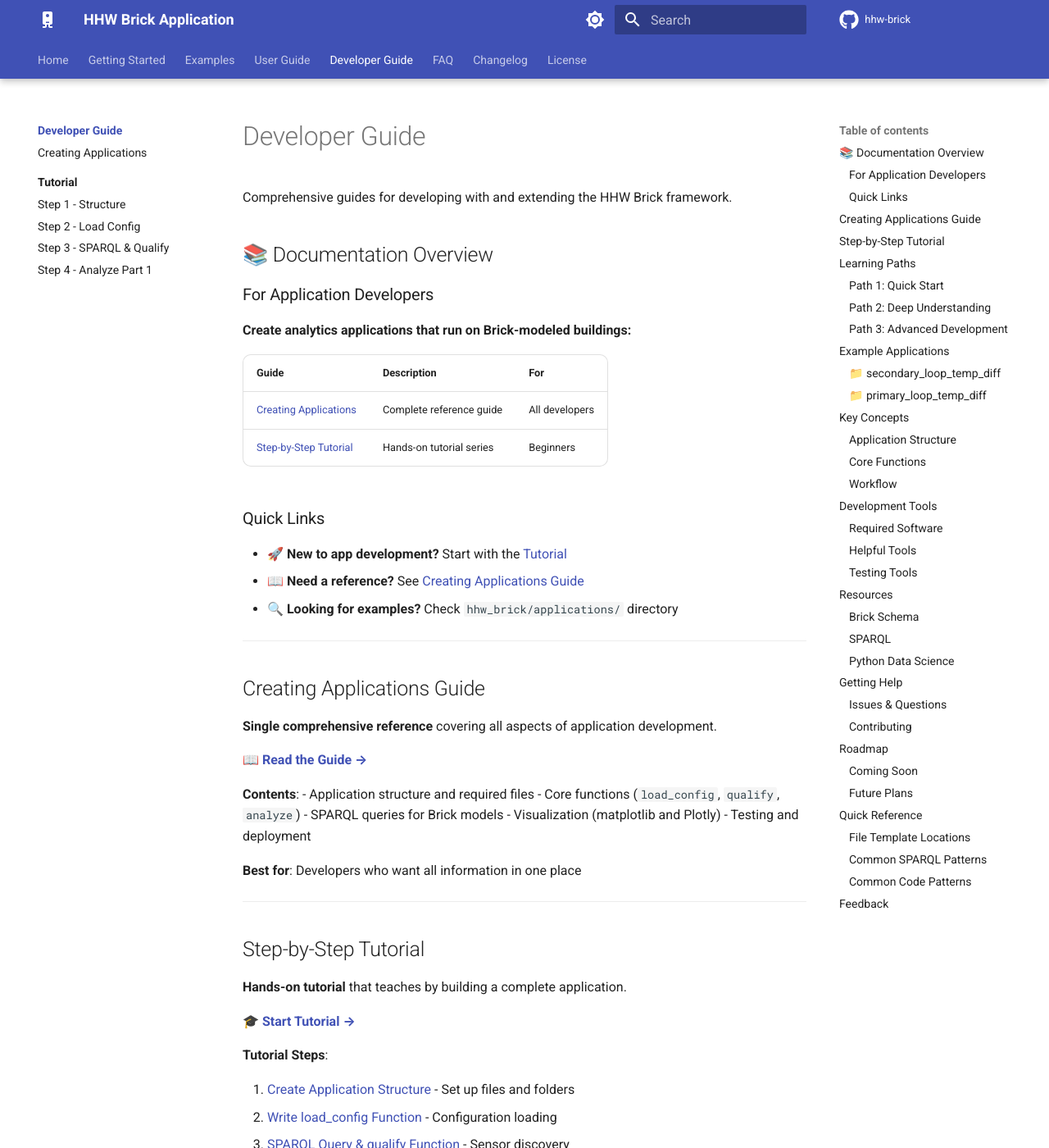
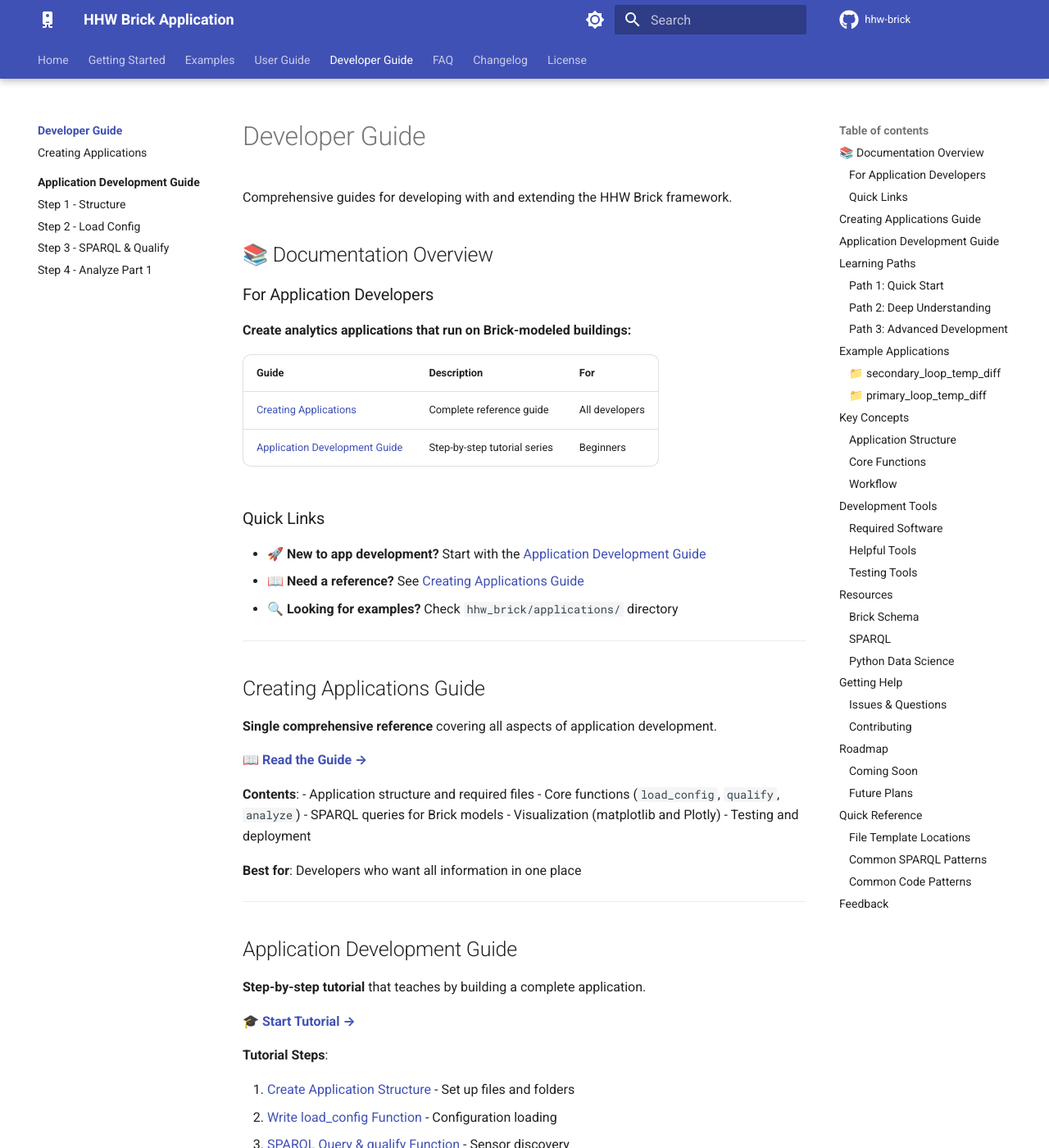
Before and after one commit to CenterForTheBuiltEnvironment/HHW_brick, an MkDocs documentation site: the page built from docs/developer-guide/index.md, in a window 1280 px wide and 1400 px high. Shown: the whole window at 82% size. Built offline with MkDocs 1.6.1 and Material for MkDocs 9.7.7, drawn with Linux system fonts in a browser that asks for light colours; comment, search, counter and statistics services are not loaded; the version menu is left out.

Commit message:
Rename tutorial to application-development-guide - Renamed docs/developer-guide/tutorial to application-development-guide - Updated mkdocs.yml navigation with new name - Updated developer-guide/index.md references - 'Application Development Guide' is more descriptive than 'Tutorial' - All internal links updated to new path - Git detected file renames automatically

```diff
--- a/docs/developer-guide/index.md
+++ b/docs/developer-guide/index.md
@@ -11,11 +11,11 @@ Comprehensive guides for developing with and extending the HHW Brick framework.
 | Guide | Description | For |
 |-------|-------------|-----|
 | [Creating Applications](./creating-applications.md) | Complete reference guide | All developers |
-| [Step-by-Step Tutorial](./tutorial/index.md) | Hands-on tutorial series | Beginners |
+| [Application Development Guide](./application-development-guide/index.md) | Step-by-step tutorial series | Beginners |
 
 ### Quick Links
 
-- 🚀 **New to app development?** Start with the [Tutorial](./tutorial/index.md)
+- 🚀 **New to app development?** Start with the [Application Development Guide](./application-development-guide/index.md)
 - 📖 **Need a reference?** See [Creating Applications Guide](./creating-applications.md)
 - 🔍 **Looking for examples?** Check `hhw_brick/applications/` directory
 
@@ -38,18 +38,18 @@ Comprehensive guides for developing with and extending the HHW Brick framework.
 
 ---
 
-## Step-by-Step Tutorial
+## Application Development Guide
 
-**Hands-on tutorial** that teaches by building a complete application.
+**Step-by-step tutorial** that teaches by building a complete application.
 
-[**🎓 Start Tutorial →**](./tutorial/index.md)
+[**🎓 Start Tutorial →**](./application-development-guide/index.md)
 
 **Tutorial Steps**:
 
-1. [Create Application Structure](./tutorial/step-01-structure.md) - Set up files and folders
-2. [Write load_config Function](./tutorial/step-02-load-config.md) - Configuration loading
-3. [SPARQL Query & qualify Function](./tutorial/step-03-sparql-qualify.md) - Sensor discovery
-4. [analyze Function - Part 1](./tutorial/step-04-analyze-part1.md) - Data loading
+1. [Create Application Structure](./application-development-guide/step-01-structure.md) - Set up files and folders
+2. [Write load_config Function](./application-development-guide/step-02-load-config.md) - Configuration loading
+3. [SPARQL Query & qualify Function](./application-development-guide/step-03-sparql-qualify.md) - Sensor discovery
+4. [analyze Function - Part 1](./application-development-guide/step-04-analyze-part1.md) - Data loading
 5. analyze Function - Part 2 - Analysis logic *(coming soon)*
 6. Matplotlib Visualization *(coming soon)*
 7. Plotly HTML Visualization *(coming soon)*
--- a/mkdocs.yml
+++ b/mkdocs.yml
@@ -175,12 +175,12 @@ nav:
   - Developer Guide:
     - developer-guide/index.md
     - Creating Applications: developer-guide/creating-applications.md
-    - Tutorial:
-      - Overview: developer-guide/tutorial/index.md
-      - Step 1 - Structure: developer-guide/tutorial/step-01-structure.md
-      - Step 2 - Load Config: developer-guide/tutorial/step-02-load-config.md
-      - Step 3 - SPARQL & Qualify: developer-guide/tutorial/step-03-sparql-qualify.md
-      - Step 4 - Analyze Part 1: developer-guide/tutorial/step-04-analyze-part1.md
+    - Application Development Guide:
+      - Overview: developer-guide/application-development-guide/index.md
+      - Step 1 - Structure: developer-guide/application-development-guide/step-01-structure.md
+      - Step 2 - Load Config: developer-guide/application-development-guide/step-02-load-config.md
+      - Step 3 - SPARQL & Qualify: developer-guide/application-development-guide/step-03-sparql-qualify.md
+      - Step 4 - Analyze Part 1: developer-guide/application-development-guide/step-04-analyze-part1.md
 
   - FAQ: faq.md
   - Changelog: changelog.md
```
Also changed, not shown: docs/developer-guide/application-development-guide/index.md (renamed from docs/developer-guide/tutorial/index.md), docs/developer-guide/application-development-guide/step-01-structure.md (renamed from docs/developer-guide/tutorial/step-01-structure.md), docs/developer-guide/application-development-guide/step-02-load-config.md (renamed from docs/developer-guide/tutorial/step-02-load-config.md), docs/developer-guide/application-development-guide/step-03-sparql-qualify.md (renamed from docs/developer-guide/tutorial/step-03-sparql-qualify.md), docs/developer-guide/application-development-guide/step-04-analyze-part1.md (renamed from docs/developer-guide/tutorial/step-04-analyze-part1.md).
